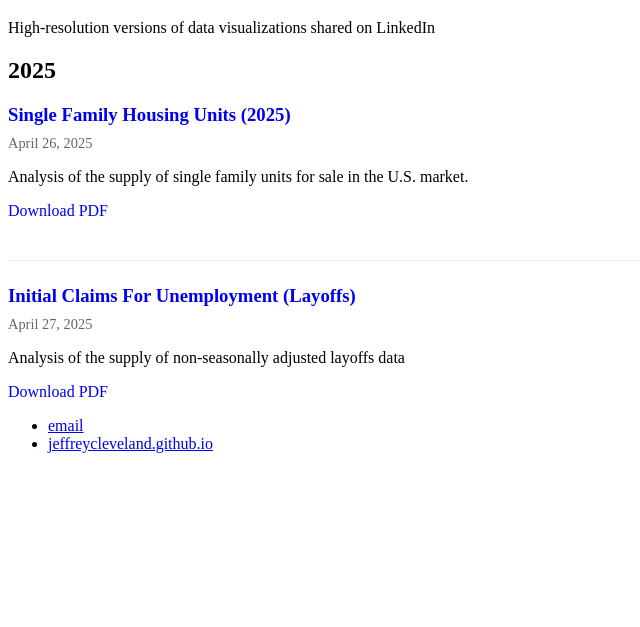
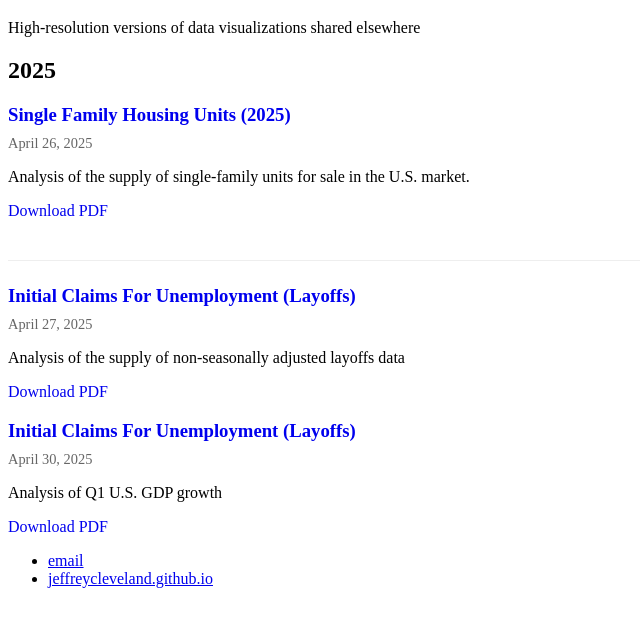
Before and after one commit to jeffreycleveland/jeffreycleveland.github.io, a plain HTML site: page charts.html in a window 1280 px wide. Shown: the part 167-794 px from the top of the page, without its empty margins (0-640 px from the left). Drawn offline with Linux system fonts and the light colour scheme.

Commit message:
Update charts.html

```diff
--- a/charts.html
+++ b/charts.html
@@ -1,7 +1,7 @@
 <!DOCTYPE html>
 <html>
 	<head>
-		<title>Economic Charts | Jeffrey Cleveland</title>
+		<title>Economic Charts & Chart Packs | Jeffrey Cleveland</title>
 		<!-- link to main stylesheet -->
 		<link rel="stylesheet" type="text/css" href="/css/main.css">
 		<meta name="viewport" content="width=device-width, initial-scale=1.0">
@@ -19,20 +19,25 @@
 		<div class="container">
     		<div class="blurb">
         		<h1>Economic Charts Collection</h1>
-				<p>High-resolution versions of data visualizations shared on LinkedIn</p>
+				<p>High-resolution versions of data visualizations shared elsewhere</p>
 
 				<h2>2025</h2>
 				<ul class="chart-list">
 					<li>
 						<h3><a href="/PDFcharts/housing_units_2025.pdf">Single Family Housing Units (2025)</a></h3>
 						<p class="date">April 26, 2025</p>
-						<p>Analysis of the supply of single family units for sale in the U.S. market.</p>
+						<p>Analysis of the supply of single-family units for sale in the U.S. market.</p>
 						<p><a href="/PDFcharts/housing_units_2025.pdf" download>Download PDF</a></p>
 					</li>
 						<h3><a href="/PDFcharts/init_claims_April_2025.pdf">Initial Claims For Unemployment (Layoffs) </a></h3>
 						<p class="date">April 27, 2025</p>
 						<p>Analysis of the supply of non-seasonally adjusted layoffs data</p>
 						<p><a href="/PDFcharts/init_claims_April_2025.pdf" download>Download PDF</a></p>
+					</li>
+						<h3><a href="/PDFcharts/PDFP_Q1_2025.pdf">Initial Claims For Unemployment (Layoffs) </a></h3>
+						<p class="date">April 30, 2025</p>
+						<p>Analysis of Q1 U.S. GDP growth</p>
+						<p><a href="/PDFcharts/PDFP_Q1_2025.pdf" download>Download PDF</a></p>
 				</ul>
     		</div><!-- /.blurb -->
 		</div><!-- /.container -->
```
